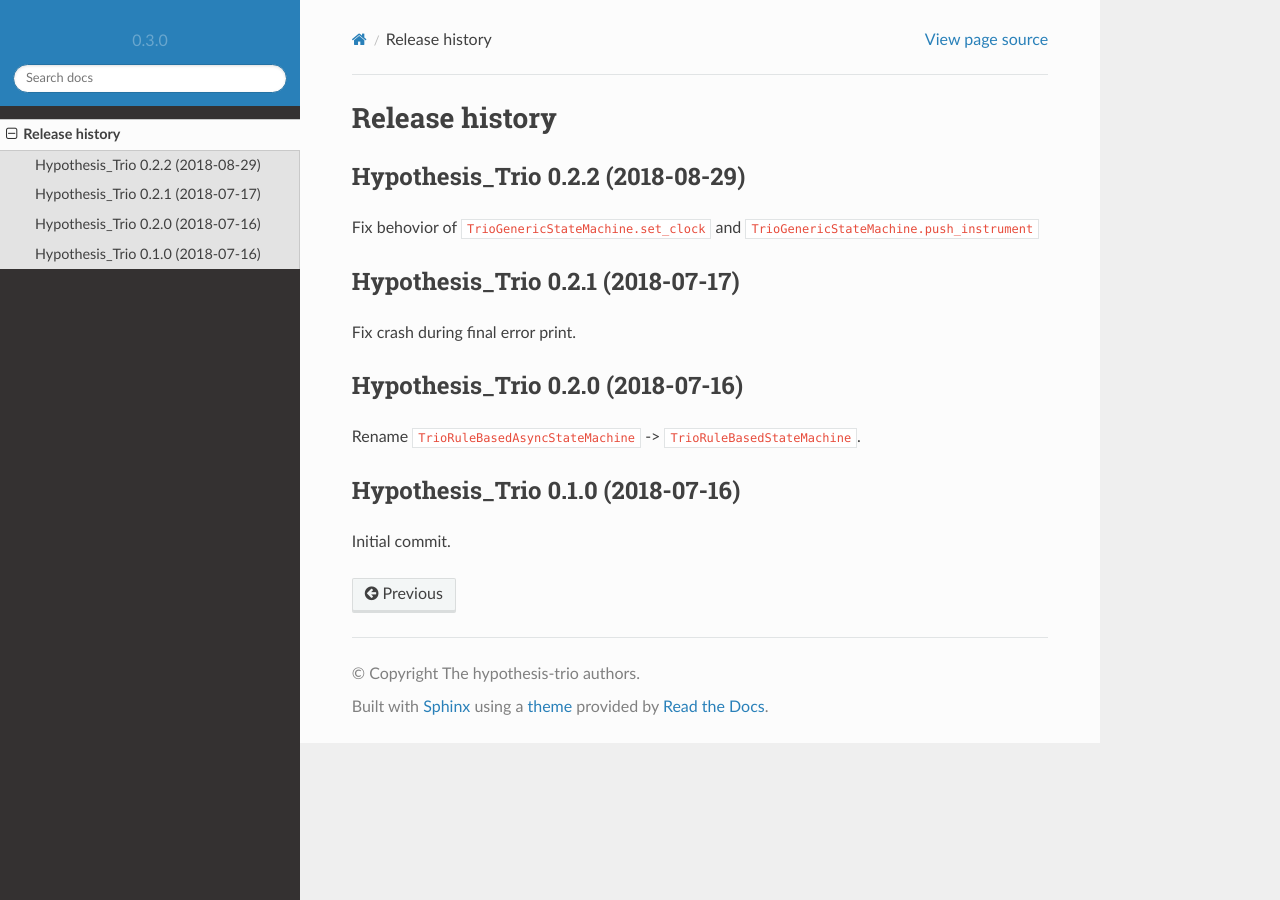
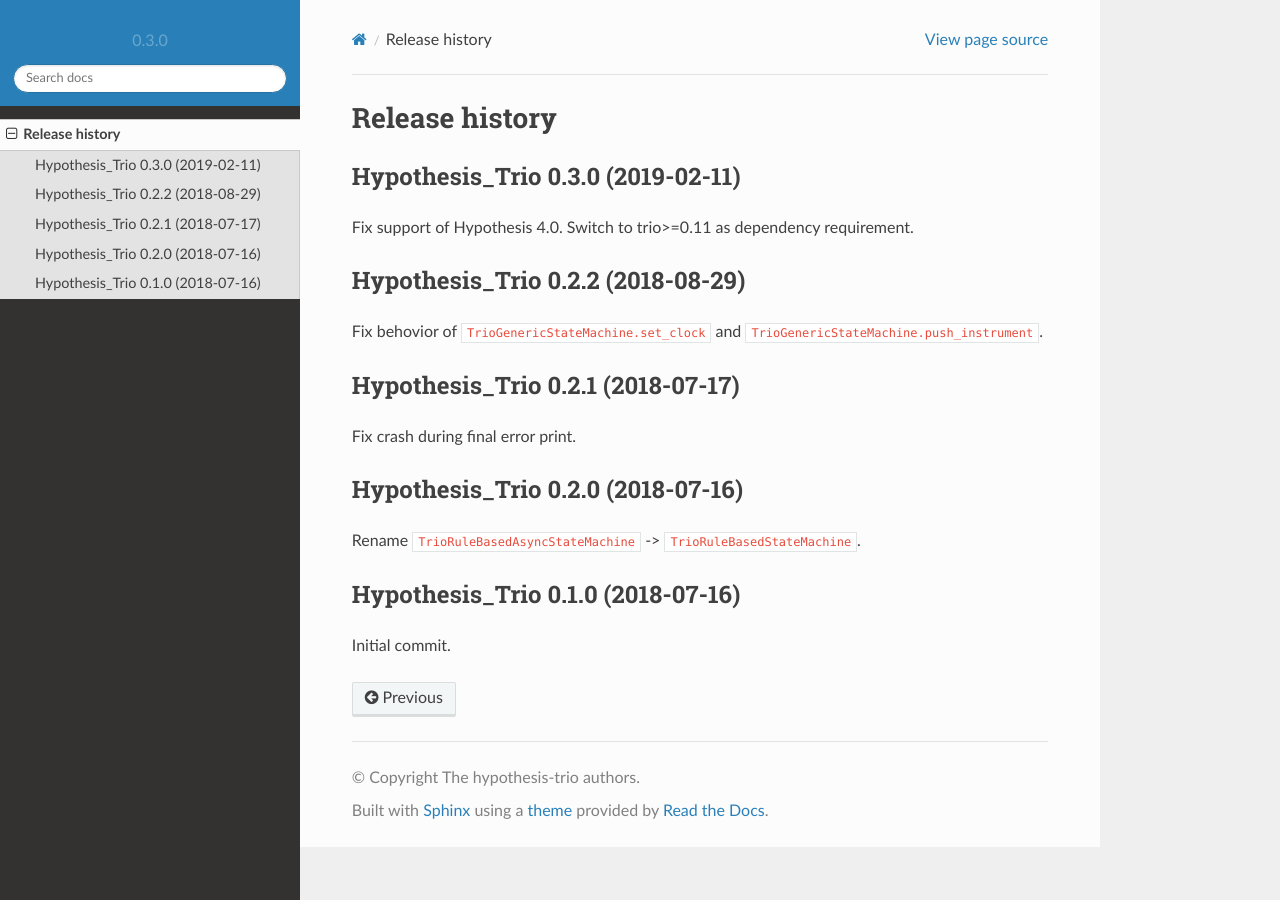
Before and after one commit to python-trio/hypothesis-trio, a Sphinx documentation site: the page built from docs/source/history.rst, in a window 1280 px wide. Built offline with Sphinx 7.4.7 and the Read the Docs theme 2.0.0, drawn with Linux system fonts in a browser that asks for light colours.

Commit message:
Add V0.3.0 history changes

```diff
--- a/docs/source/history.rst
+++ b/docs/source/history.rst
@@ -5,10 +5,16 @@
 
 .. towncrier release notes start
 
+Hypothesis_Trio 0.3.0 (2019-02-11)
+----------------------------------
+
+Fix support of Hypothesis 4.0.
+Switch to trio>=0.11 as dependency requirement.
+
 Hypothesis_Trio 0.2.2 (2018-08-29)
 ----------------------------------
 
-Fix behovior of ``TrioGenericStateMachine.set_clock`` and ``TrioGenericStateMachine.push_instrument``
+Fix behovior of ``TrioGenericStateMachine.set_clock`` and ``TrioGenericStateMachine.push_instrument``.
 
 Hypothesis_Trio 0.2.1 (2018-07-17)
 ----------------------------------
```
